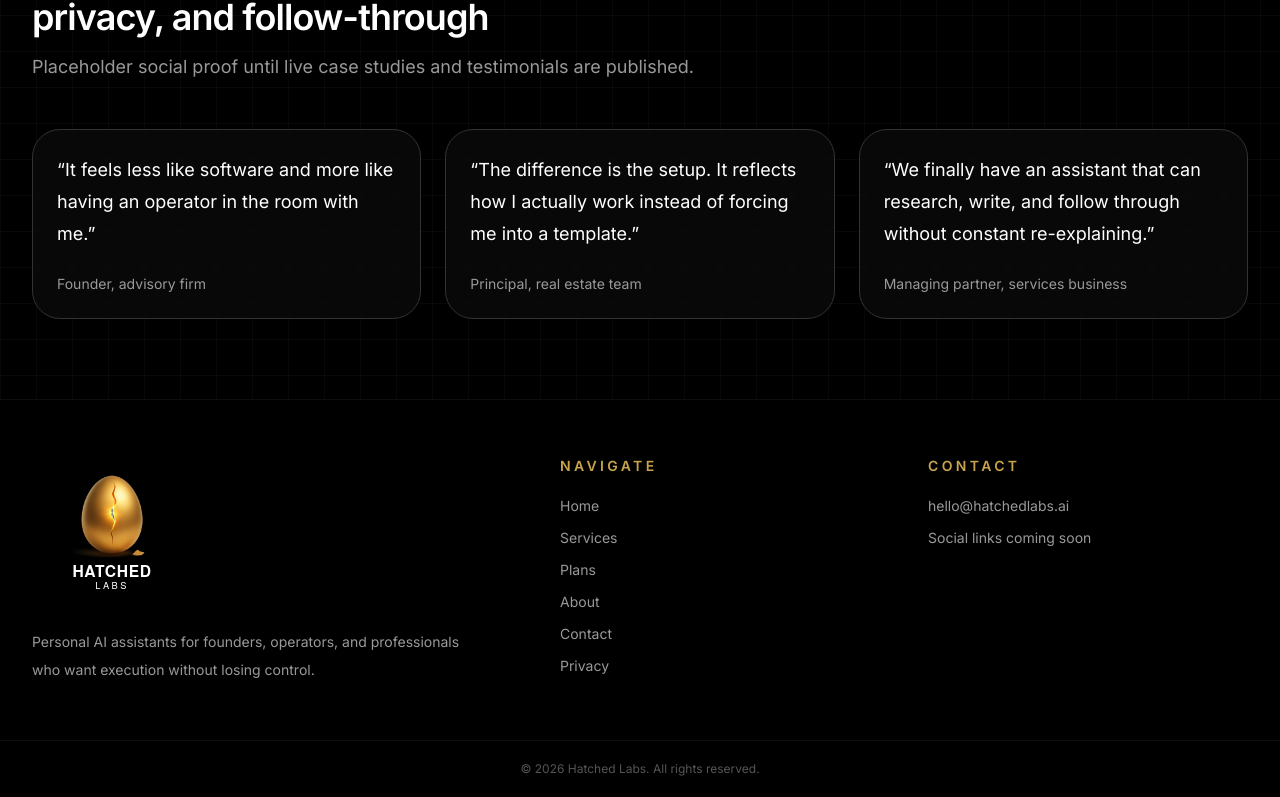
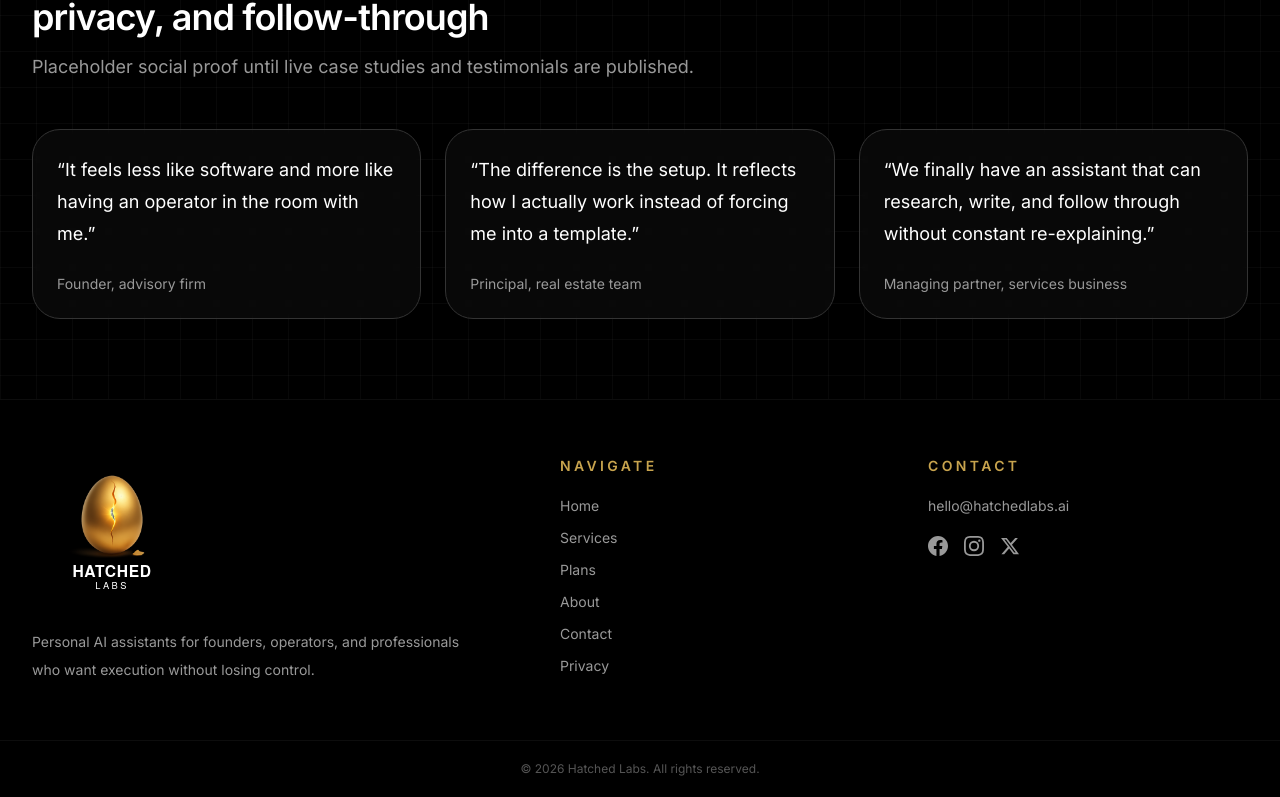
Before and after one commit to MrtyMfly-85/hatchedlabs-web, a Next.js app: page / in a window 1280 px wide. Shown: the part 2937-3734 px from the top of the page. Built offline with nearby package versions, Linux system fonts and the light colour scheme; no server answers.

Commit message:
add Facebook, Instagram, X social icons to footer

```diff
--- a/src/components/layout/footer.tsx
+++ b/src/components/layout/footer.tsx
@@ -31,7 +31,17 @@
             <a href="mailto:hello@hatchedlabs.ai" className="transition hover:text-white">
               hello@hatchedlabs.ai
             </a>
-            <span>Social links coming soon</span>
+            <div className="mt-2 flex items-center gap-4">
+              <a href="https://www.facebook.com/profile.php?id=61574395986749" target="_blank" rel="noopener noreferrer" className="text-ink-300 transition hover:text-white" aria-label="Facebook">
+                <svg className="h-5 w-5" fill="currentColor" viewBox="0 0 24 24"><path d="M24 12.073c0-6.627-5.373-12-12-12s-12 5.373-12 12c0 5.99 4.388 10.954 10.125 11.854v-8.385H7.078v-3.47h3.047V9.43c0-3.007 1.792-4.669 4.533-4.669 1.312 0 2.686.235 2.686.235v2.953H15.83c-1.491 0-1.956.925-1.956 1.874v2.25h3.328l-.532 3.47h-2.796v8.385C19.612 23.027 24 18.062 24 12.073z"/></svg>
+              </a>
+              <a href="https://www.instagram.com/hatchedlabs/" target="_blank" rel="noopener noreferrer" className="text-ink-300 transition hover:text-white" aria-label="Instagram">
+                <svg className="h-5 w-5" fill="currentColor" viewBox="0 0 24 24"><path d="M12 2.163c3.204 0 3.584.012 4.85.07 3.252.148 4.771 1.691 4.919 4.919.058 1.265.069 1.645.069 4.849 0 3.205-.012 3.584-.069 4.849-.149 3.225-1.664 4.771-4.919 4.919-1.266.058-1.644.07-4.85.07-3.204 0-3.584-.012-4.849-.07-3.26-.149-4.771-1.699-4.919-4.92-.058-1.265-.07-1.644-.07-4.849 0-3.204.013-3.583.07-4.849.149-3.227 1.664-4.771 4.919-4.919 1.266-.057 1.645-.069 4.849-.069zM12 0C8.741 0 8.333.014 7.053.072 2.695.272.273 2.69.073 7.052.014 8.333 0 8.741 0 12c0 3.259.014 3.668.072 4.948.2 4.358 2.618 6.78 6.98 6.98C8.333 23.986 8.741 24 12 24c3.259 0 3.668-.014 4.948-.072 4.354-.2 6.782-2.618 6.979-6.98.059-1.28.073-1.689.073-4.948 0-3.259-.014-3.667-.072-4.947-.196-4.354-2.617-6.78-6.979-6.98C15.668.014 15.259 0 12 0zm0 5.838a6.162 6.162 0 100 12.324 6.162 6.162 0 000-12.324zM12 16a4 4 0 110-8 4 4 0 010 8zm6.406-11.845a1.44 1.44 0 100 2.881 1.44 1.44 0 000-2.881z"/></svg>
+              </a>
+              <a href="https://x.com/HatchedLabsAI" target="_blank" rel="noopener noreferrer" className="text-ink-300 transition hover:text-white" aria-label="X">
+                <svg className="h-5 w-5" fill="currentColor" viewBox="0 0 24 24"><path d="M18.244 2.25h3.308l-7.227 8.26 8.502 11.24H16.17l-5.214-6.817L4.99 21.75H1.68l7.73-8.835L1.254 2.25H8.08l4.713 6.231zm-1.161 17.52h1.833L7.084 4.126H5.117z"/></svg>
+              </a>
+            </div>
           </div>
         </div>
       </div>
```
